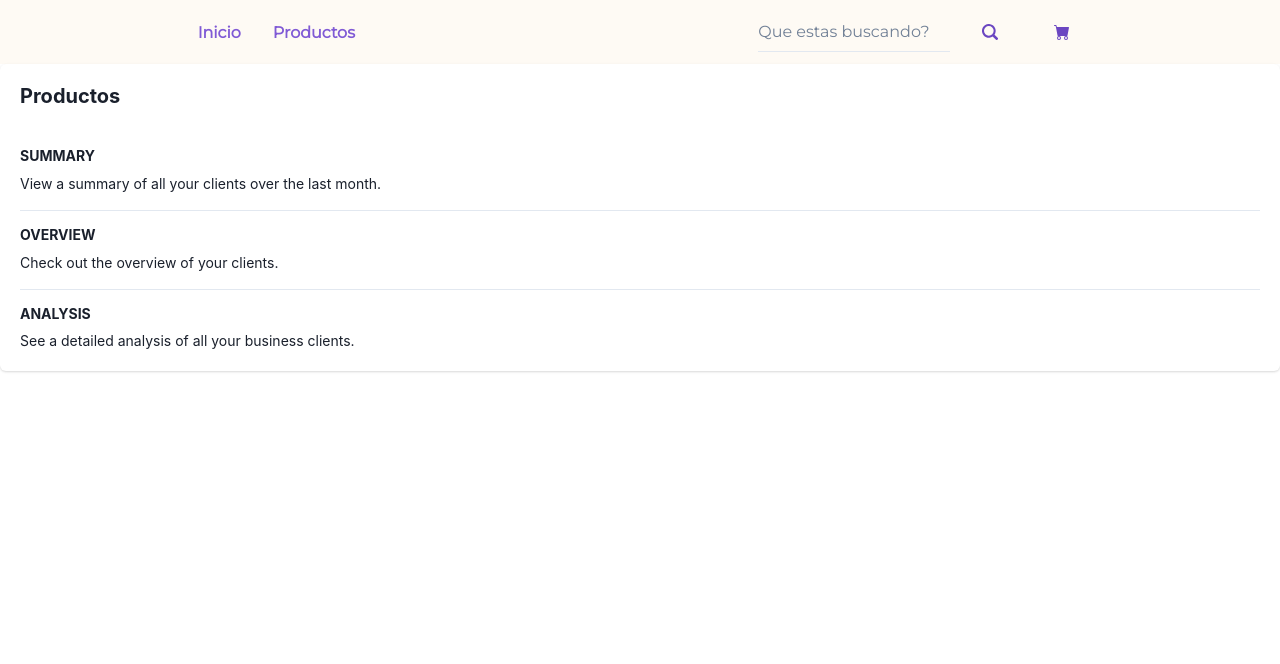
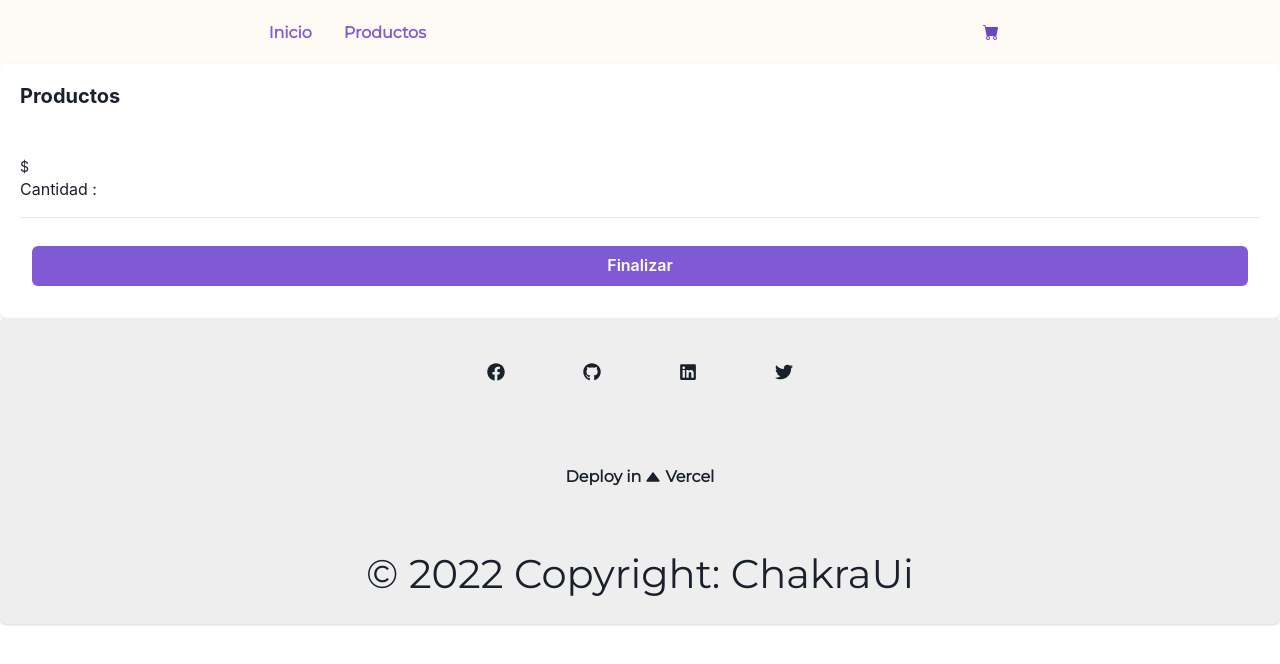
Before and after one commit to Chrisnatalx/Petshop, a React (Vite) app: page /Cart in a window 1280 px wide. Shown: the top 664 px of the page. Built offline with nearby package versions, Linux system fonts and the light colour scheme.

Commit message:
Cambios en Navbar, y empezando a implementar context

```diff
--- a/src/components/CardProducts.jsx
+++ b/src/components/CardProducts.jsx
@@ -11,10 +11,13 @@ import {
 	Stack,
 	Text,
 } from "@chakra-ui/react";
-import React, { useState } from "react";
+import React, { useContext, useState } from "react";
+import { ProductsContext } from "../context/ProductsContext";
 
-export const CardProducts = ({ titulo, descripcion, url, precio }) => {
+export const CardProducts = ({ titulo, descripcion, url, precio, id }) => {
 	const [counter, setCounter] = useState(0);
+
+	const { products, setproducts } = useContext(ProductsContext);
 
 	const increment = () => {
 		setCounter(counter + 1);
@@ -22,6 +25,7 @@ export const CardProducts = ({ titulo, descripcion, url, precio }) => {
 	const decrement = () => {
 		setCounter(counter - 1);
 	};
+
 	return (
 		<Card maxW="xs" m={5} fontFamily="Montserrat" h="475px">
 			<CardBody>
@@ -51,7 +55,21 @@ export const CardProducts = ({ titulo, descripcion, url, precio }) => {
 					<Button variant="outline" colorScheme="purple" onClick={increment}>
 						+
 					</Button>
-					<Button variant="solid" colorScheme="purple">
+					<Button
+						variant="solid"
+						colorScheme="purple"
+						onClick={() =>
+							setproducts(...products, {
+								// sin products.push agrega solamente 1 al carrito
+								url,
+								titulo,
+								descripcion,
+								precio,
+								cant: counter,
+								id,
+							})
+						}
+					>
 						Agregar al carrito
 					</Button>
 				</ButtonGroup>
--- a/src/components/Cart.jsx
+++ b/src/components/Cart.jsx
@@ -1,16 +1,21 @@
+import React, { useContext } from "react";
 import {
 	Box,
+	Button,
 	Card,
 	CardBody,
 	CardHeader,
 	Heading,
+	Image,
 	Stack,
 	StackDivider,
 	Text,
 } from "@chakra-ui/react";
-import React from "react";
+import { ProductsContext } from "../context/ProductsContext";
 
 export const Cart = () => {
+	const { products } = useContext(ProductsContext);
+	console.log(products);
 	return (
 		<>
 			<Card>
@@ -22,28 +27,22 @@ export const Cart = () => {
 					<Stack divider={<StackDivider />} spacing="4">
 						<Box>
 							<Heading size="xs" textTransform="uppercase">
-								Summary
+								{products.titulo}
 							</Heading>
 							<Text pt="2" fontSize="sm">
-								View a summary of all your clients over the last month.
+								${products.precio}
 							</Text>
+							<Image
+								maxH={{ base: "100%", sm: "100px" }}
+								maxW={{ base: "100%", sm: "100px" }}
+								src={products.url}
+								alt={products.titulo}
+							/>
+							<Text> Cantidad : {products.cant}</Text>
 						</Box>
-						<Box>
-							<Heading size="xs" textTransform="uppercase">
-								Overview
-							</Heading>
-							<Text pt="2" fontSize="sm">
-								Check out the overview of your clients.
-							</Text>
-						</Box>
-						<Box>
-							<Heading size="xs" textTransform="uppercase">
-								Analysis
-							</Heading>
-							<Text pt="2" fontSize="sm">
-								See a detailed analysis of all your business clients.
-							</Text>
-						</Box>
+						<Button colorScheme="purple" variant="solid" m={3}>
+							Finalizar
+						</Button>
 					</Stack>
 				</CardBody>
 			</Card>
--- /dev/null
+++ b/src/components/CartProducts.jsx
@@ -0,0 +1,27 @@
+import { Center, Container, Grid, GridItem } from "@chakra-ui/react";
+import React, { useContext } from "react";
+import { ProductsContext } from "../context/ProductsContext";
+import { Cart } from "./Cart";
+
+export const CartProducts = () => {
+	const { products, setproducts } = useContext(ProductsContext);
+
+	return (
+		<>
+			<Center>
+				<Container maxW="container.xl">
+					<Grid
+						templateColumns="repeat(auto-fit,minmax(350px,1fr))"
+						justifyItems="center"
+					>
+						{products.map((product) => (
+							<GridItem key={product.id}>
+								<Cart {...product}></Cart>
+							</GridItem>
+						))}
+					</Grid>
+				</Container>
+			</Center>
+		</>
+	);
+};
--- a/src/components/menu/NavbarLarge.jsx
+++ b/src/components/menu/NavbarLarge.jsx
@@ -38,19 +38,6 @@ export const NavbarLarge = () => {
 						</ButtonGroup>
 
 						<ButtonGroup>
-							<Input
-								focusBorderColor="purple.500"
-								m={3}
-								variant="flushed"
-								placeholder="Que estas buscando?"
-							/>
-							<IconButton
-								colorScheme="purple"
-								variant="ghost"
-								m={3}
-								aria-label="Search database"
-								icon={<Search2Icon />}
-							/>
 							<Link as={RouterLink} to="/Cart">
 								<IconButton
 									colorScheme="purple"
--- /dev/null
+++ b/src/context/ProductsContext.jsx
@@ -0,0 +1,3 @@
+import { createContext } from "react";
+
+export const ProductsContext = createContext();
--- /dev/null
+++ b/src/context/ProductsProvider.jsx
@@ -0,0 +1,12 @@
+import React, { useState } from "react";
+import { ProductsContext } from "./ProductsContext";
+
+export const ProductsProvider = ({ children }) => {
+	const [products, setproducts] = useState([]);
+
+	return (
+		<ProductsContext.Provider value={{ products, setproducts }}>
+			{children}
+		</ProductsContext.Provider>
+	);
+};
--- a/src/router/AppRouter.jsx
+++ b/src/router/AppRouter.jsx
@@ -1,15 +1,18 @@
 import React from "react";
 import { Route, Routes } from "react-router-dom";
+import { ProductsProvider } from "../context/ProductsProvider";
 import { CartViews } from "../views/CartViews";
 import { ProductsViews } from "../views/ProductsViews";
 import { Shop } from "../views/Shop";
 
 export const AppRouter = () => {
 	return (
-		<Routes>
-			<Route path="/" element={<Shop />} />
-			<Route path="/Products" element={<ProductsViews />} />
-			<Route path="/Cart" element={<CartViews />} />
-		</Routes>
+		<ProductsProvider>
+			<Routes>
+				<Route path="/" element={<Shop />} />
+				<Route path="/Products" element={<ProductsViews />} />
+				<Route path="/Cart" element={<CartViews />} />
+			</Routes>
+		</ProductsProvider>
 	);
 };
--- a/src/views/CartViews.jsx
+++ b/src/views/CartViews.jsx
@@ -1,12 +1,15 @@
 import React from "react";
 import { Cart } from "../components/Cart";
 import { Navbar } from "../components/Navbar";
+import { Footer } from "../components/Footer";
+import { CartProducts } from "../components/CartProducts";
 
 export const CartViews = () => {
 	return (
 		<>
 			<Navbar />
 			<Cart />
+			<Footer />
 		</>
 	);
 };
```
